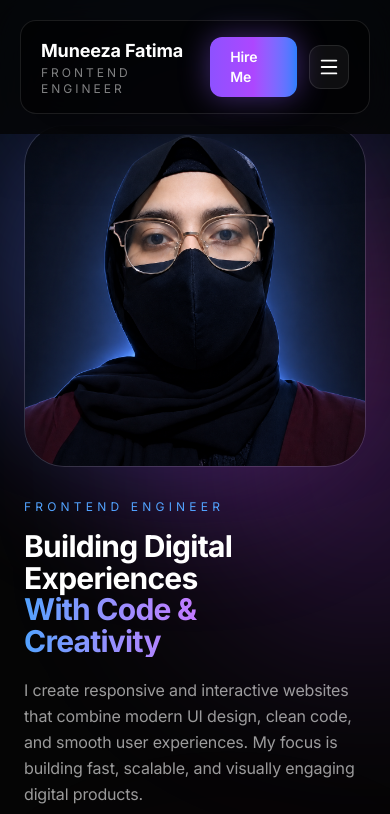
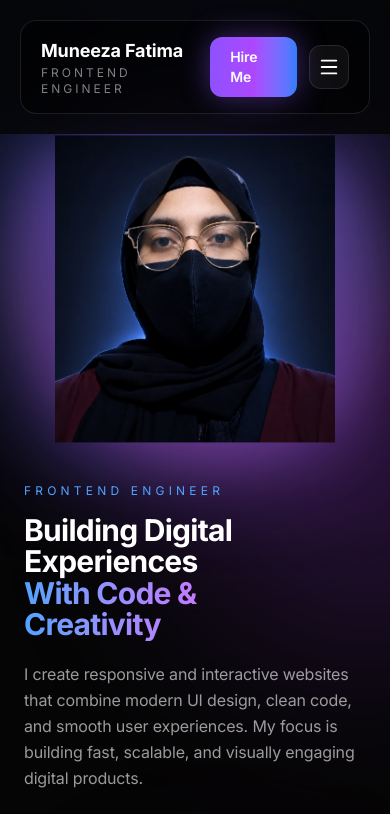
Before and after one commit to Muneeza-Fatima/My-Final-Portfolio, a Next.js app: page / in a window 390 px wide. Shown: the top 814 px of the page. Built offline with nearby package versions, Linux system fonts and the light colour scheme.

Commit message:
Responsive

```diff
--- a/features/hero/hero-image.tsx
+++ b/features/hero/hero-image.tsx
@@ -12,43 +12,58 @@ export function HeroImage() {
 
       initial={{
         opacity: 0,
-        scale: 0.95,
         y: 30,
+        scale: 0.94,
       }}
 
       animate={{
         opacity: 1,
+        y: 0,
         scale: 1,
-        y: 0,
       }}
 
       transition={{
-        duration: 0.8,
+        duration: 0.9,
         ease: [0.22, 1, 0.36, 1],
+        delay: 0.3,
       }}
 
       className="
       relative
-      w-full
-      max-w-[360px]
-      sm:max-w-[400px]
-      lg:max-w-[410px]
+      flex
+      items-center
+      justify-center
+      pt-4
+      sm:pt-6
+      lg:pt-0
       "
+
     >
 
 
-      {/* Glow */}
+      {/* Animated Glow */}
 
-      <div
+      <motion.div
+
+        animate={{
+          scale: [1, 1.05, 1],
+          opacity: [0.4, 0.65, 0.4],
+        }}
+
+        transition={{
+          duration: 5,
+          repeat: Infinity,
+          ease: "easeInOut",
+        }}
 
         className="
         absolute
-        -inset-8
+        -inset-10
         rounded-full
         bg-gradient-to-r
-        from-blue-500/30
-        via-purple-500/30
-        to-pink-500/20
+        from-blue-500/40
+        via-purple-500/35
+        to-pink-500/30
         blur-3xl
         "
 
@@ -56,19 +71,28 @@ export function HeroImage() {
 
 
 
-      {/* Image Card */}
+      {/* Floating Image */}
 
-      <div
+      <motion.div
+
+        animate={{
+          y: [0, -4, 0],
+        }}
+
+        transition={{
+          duration: 6,
+          repeat: Infinity,
+          ease: "easeInOut",
+        }}
 
         className="
         relative
-        aspect-square
-        overflow-hidden
-        rounded-[2.5rem]
-        border
-        border-white/10
-        bg-white/5
-        backdrop-blur-xl
+        z-10
+        w-[280px]
+        sm:w-[320px]
+        md:w-[360px]
+        lg:w-[390px]
+        xl:w-[420px]
         "
 
       >
@@ -77,27 +101,53 @@ export function HeroImage() {
 
           src="/images/profile.png"
 
-          alt="Frontend Engineer"
+          alt="Muneeza Fatima Frontend Engineer"
 
-          fill
+          width={700}
+
+          height={700}
 
           priority
 
-          sizes="
-          (max-width:640px) 360px,
-          (max-width:1024px) 400px,
-          410px
-          "
-
           className="
+          h-auto
+          w-full
           object-cover
-          object-center
+          drop-shadow-[0_0_55px_rgba(139,92,246,0.55)]
           "
 
         />
 
+      </motion.div>
 
-      </div>
+
+
+      {/* Shine Glow Ring */}
+
+      <motion.div
+
+        animate={{
+          rotate: 360,
+        }}
+
+        transition={{
+          duration: 20,
+          repeat: Infinity,
+          ease: "linear",
+        }}
+
+        className="
+        absolute
+        -inset-8
+        rounded-full
+        bg-gradient-to-r
+        from-blue-400/20
+        via-purple-400/20
+        to-pink-400/20
+        blur-xl
+        "
+
+      />
 
 
     </motion.div>
--- a/features/hero/hero.tsx
+++ b/features/hero/hero.tsx
@@ -13,68 +13,41 @@ export function Hero() {
   return (
 
     <section
-
+      id="home"
       className="
       relative
+      min-h-screen
       overflow-hidden
-      pt-[125px]
-      pb-10
-      sm:pt-[135px]
-      md:pt-[140px]
-      lg:pt-[130px]
+      pt-[120px]
+      sm:pt-[125px]
+      md:pt-[130px]
+      lg:pt-[115px]
+      pb-16
       "
-
     >
 
+      {/* Background */}
       <HeroBackground />
 
 
       <Container>
 
-
         <div
-
           className="
           grid
           grid-cols-1
           items-center
-          gap-8
-          lg:grid-cols-[1.1fr_0.9fr]
-          lg:gap-3
+          gap-10
+          lg:grid-cols-[1fr_0.95fr]
+          lg:gap-8
+          xl:gap-12
           "
-
         >
 
 
-
-          {/* IMAGE */}
+          {/* LEFT CONTENT */}
 
           <div
-
-            className="
-            order-1
-            flex
-            justify-center
-            lg:order-2
-            lg:justify-end
-            lg:-translate-x-8
-            lg:-translate-y-6
-            "
-
-          >
-
-            <HeroImage />
-
-          </div>
-
-
-
-
-
-          {/* CONTENT */}
-
-          <div
-
             className="
             order-2
             relative
@@ -82,18 +55,41 @@ export function Hero() {
             max-w-xl
             lg:order-1
             "
-
           >
 
             <HeroContent />
 
 
-            <div className="mt-6">
+            <div
+              className="
+              mt-7
+              "
+            >
 
               <HeroButtons />
 
             </div>
 
+
+          </div>
+
+
+
+
+          {/* RIGHT IMAGE */}
+
+          <div
+            className="
+            order-1
+            relative
+            flex
+            justify-center
+            lg:order-2
+            lg:justify-end
+            "
+          >
+
+            <HeroImage />
 
           </div>
 
```
